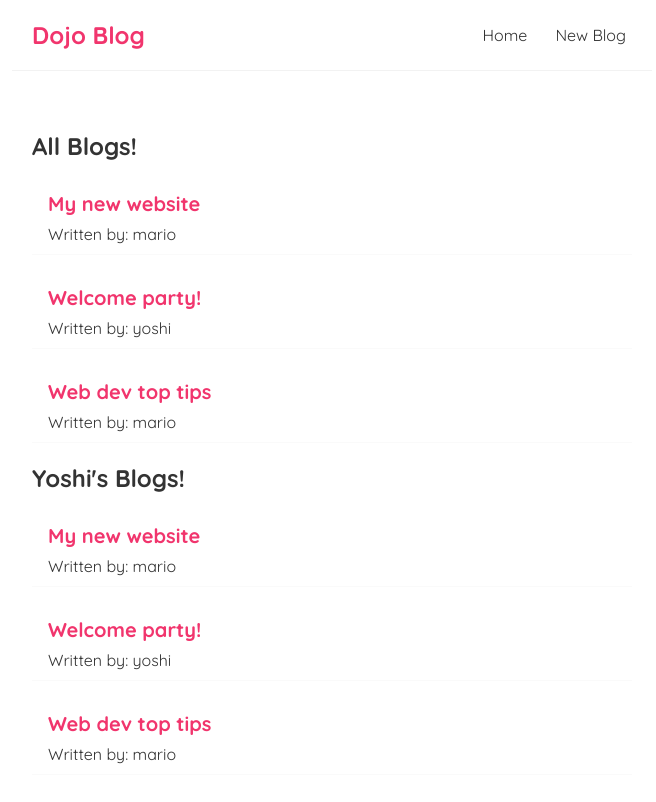
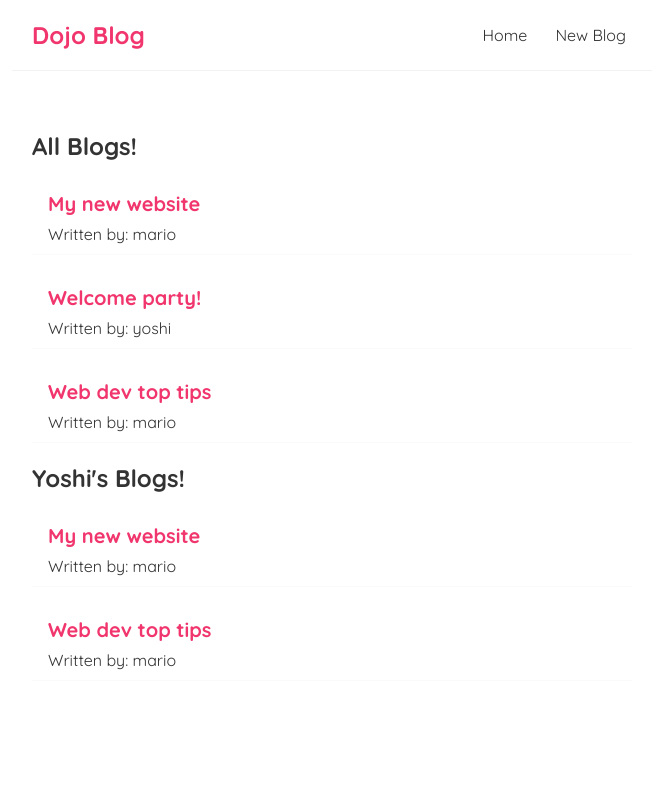
Before and after one commit to famasboy888/ReactJs_course, a React (Create React App) app in the folder day-02/dojo-blog/: page / in a window 1280 px wide. Shown: the top 802 px of the page, without its empty margins (308-964 px from the left). Built offline with nearby package versions, Linux system fonts and the light colour scheme.

Commit message:
Added filter function

```diff
--- a/day-02/dojo-blog/src/Home.js
+++ b/day-02/dojo-blog/src/Home.js
@@ -11,8 +11,8 @@
 
     return (
         <div className="home">
-            <BlogList blogs={blogs} title="All Blogs!"/>
-            <BlogList blogs={blogs} title="Yoshi's Blogs!"/>
+            <BlogList blogs={blogs} title="All Blogs!" />
+            <BlogList blogs={blogs.filter((blog) => (blog.author === "mario"))} title="Yoshi's Blogs!" />
         </div>
     );
 }
```
Also changed, not shown: 1 other file (tests, documents, lock files or other folders).
